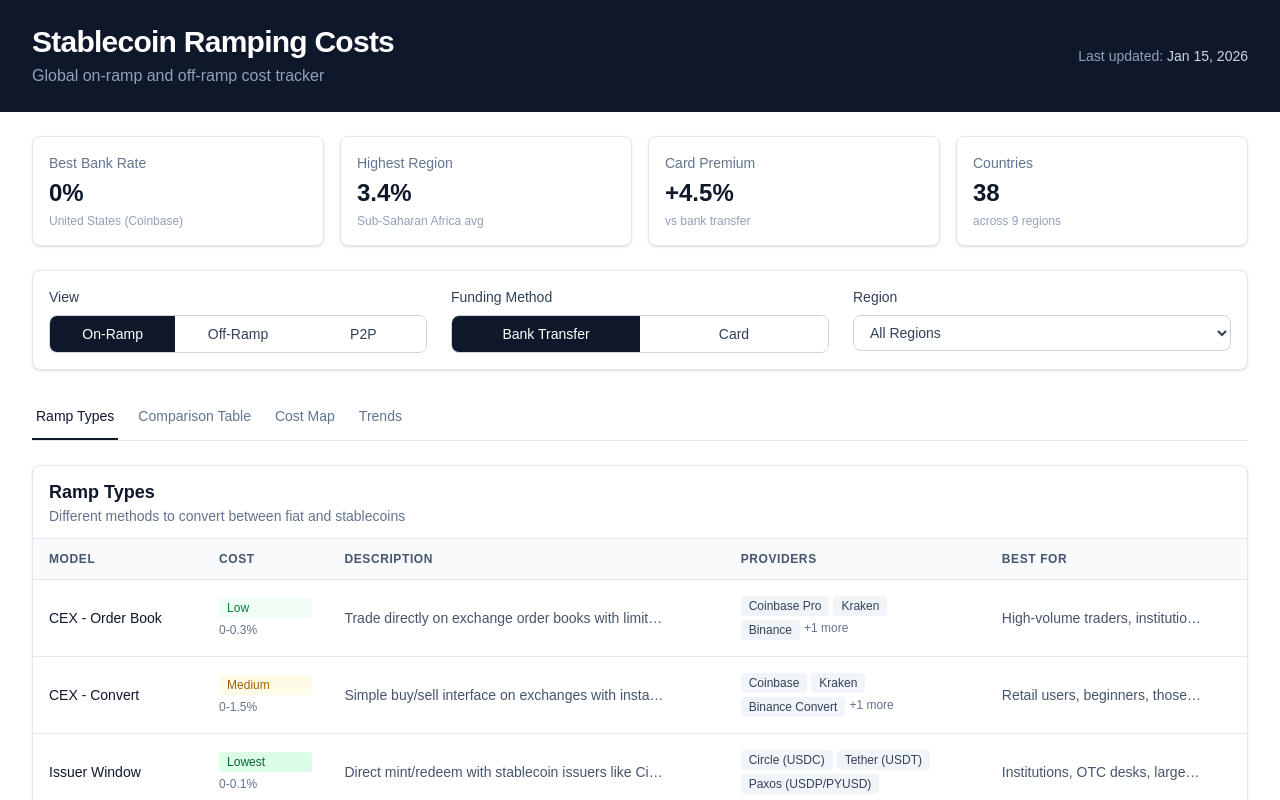
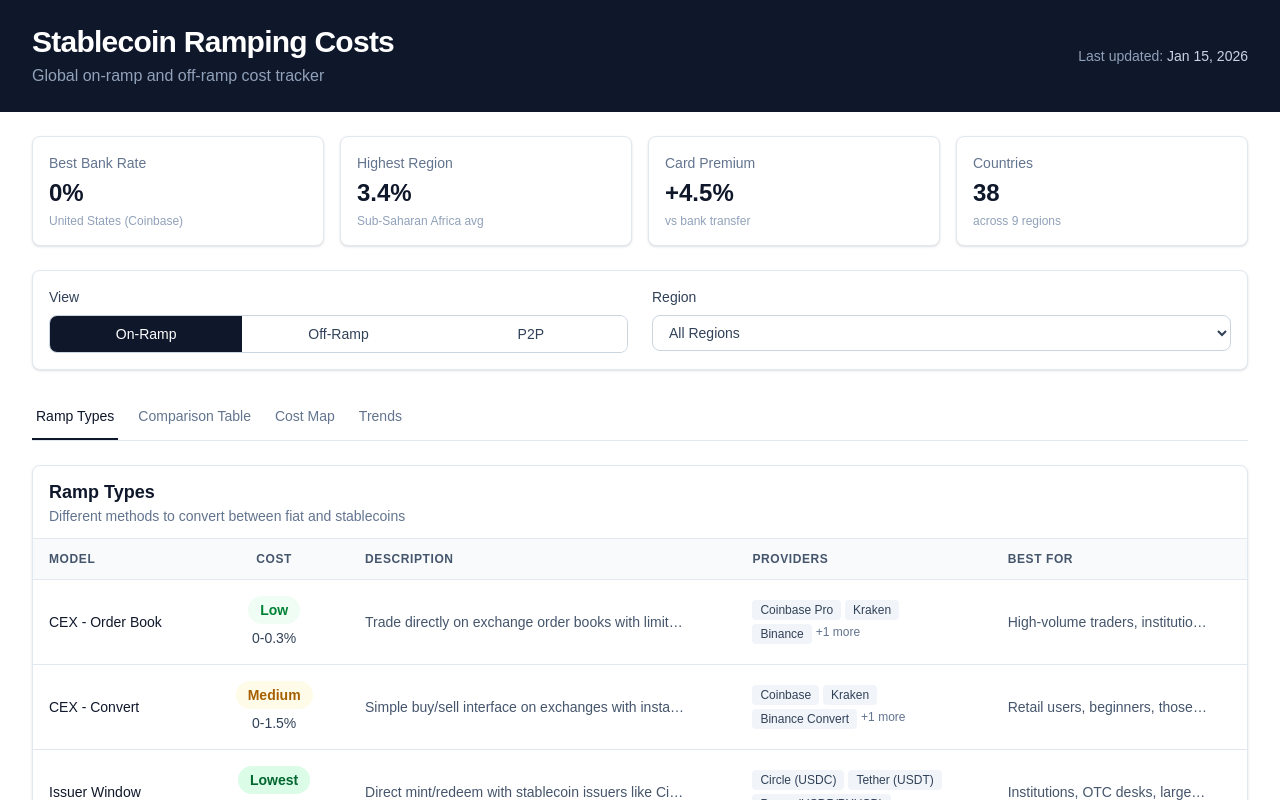
Before and after one commit to 0xSector/stablecoin-ramp-dashboard, a Next.js app: page / in a window 1280 px wide. Shown: the top 800 px of the page. Built offline with nearby package versions, Linux system fonts and the light colour scheme.

Commit message:
fix: center cost column in Ramp Types, move funding method to Cost Map

```diff
--- a/app/components/CostMap.tsx
+++ b/app/components/CostMap.tsx
@@ -1,13 +1,13 @@
 "use client";
 
-import { useMemo } from "react";
+import { useMemo, useState } from "react";
 import {
   ComposableMap,
   Geographies,
   Geography,
   ZoomableGroup,
 } from "react-simple-maps";
-import { RampCost, FilterState, getCostColor, COST_TIERS } from "@/lib/types";
+import { RampCost, FilterState, FundingMethod, getCostColor, COST_TIERS } from "@/lib/types";
 import { getCostValue } from "@/lib/utils";
 
 const GEO_URL = "https://cdn.jsdelivr.net/npm/world-atlas@2/countries-110m.json";
@@ -31,17 +31,19 @@ interface CostMapProps {
 }
 
 export default function CostMap({ data, filters, onCountrySelect }: CostMapProps) {
+  const [fundingMethod, setFundingMethod] = useState<FundingMethod>("bank");
+
   const costByCountry = useMemo(() => {
     const map = new Map<string, { cost: number | null; country: RampCost }>();
     data.forEach((country) => {
       const alpha3 = countryCodeMap[country.countryCode];
       if (alpha3) {
-        const cost = getCostValue(country, filters.viewMode, filters.fundingMethod);
+        const cost = getCostValue(country, filters.viewMode, fundingMethod);
         map.set(alpha3, { cost, country });
       }
     });
     return map;
-  }, [data, filters]);
+  }, [data, filters.viewMode, fundingMethod]);
 
   const getCountryColor = (geo: { properties: { name: string }; id: string }) => {
     const countryData = costByCountry.get(geo.id);
@@ -59,13 +61,18 @@ export default function CostMap({ data, filters, onCountrySelect }: CostMapProps
   const getViewLabel = () => {
     switch (filters.viewMode) {
       case "onramp":
-        return filters.fundingMethod === "bank" ? "Bank On-Ramp" : "Card On-Ramp";
+        return fundingMethod === "bank" ? "Bank On-Ramp" : "Card On-Ramp";
       case "offramp":
         return "Off-Ramp";
       case "p2p":
         return "P2P Spread";
     }
   };
+
+  const fundingMethods: { value: FundingMethod; label: string }[] = [
+    { value: "bank", label: "Bank" },
+    { value: "card", label: "Card" },
+  ];
 
   return (
     <div className="bg-white rounded-lg shadow-sm border border-slate-200 overflow-hidden">
@@ -76,6 +83,23 @@ export default function CostMap({ data, filters, onCountrySelect }: CostMapProps
             Showing: {getViewLabel()} costs
           </p>
         </div>
+        {filters.viewMode === "onramp" && (
+          <div className="flex rounded-lg overflow-hidden border border-slate-300">
+            {fundingMethods.map((method) => (
+              <button
+                key={method.value}
+                onClick={() => setFundingMethod(method.value)}
+                className={`px-3 py-1.5 text-sm font-medium transition-colors ${
+                  fundingMethod === method.value
+                    ? "bg-slate-900 text-white"
+                    : "bg-white text-slate-700 hover:bg-slate-50"
+                }`}
+              >
+                {method.label}
+              </button>
+            ))}
+          </div>
+        )}
       </div>
 
       <div className="relative aspect-[2/1] min-h-[300px]">
--- a/app/components/FilterControls.tsx
+++ b/app/components/FilterControls.tsx
@@ -1,6 +1,6 @@
 "use client";
 
-import { ViewMode, FundingMethod, Region, FilterState } from "@/lib/types";
+import { ViewMode, Region, FilterState } from "@/lib/types";
 
 interface FilterControlsProps {
   filters: FilterState;
@@ -17,11 +17,6 @@ export default function FilterControls({
     { value: "onramp", label: "On-Ramp" },
     { value: "offramp", label: "Off-Ramp" },
     { value: "p2p", label: "P2P" },
-  ];
-
-  const fundingMethods: { value: FundingMethod; label: string }[] = [
-    { value: "bank", label: "Bank Transfer" },
-    { value: "card", label: "Card" },
   ];
 
   return (
@@ -51,32 +46,6 @@ export default function FilterControls({
           </div>
         </div>
 
-        {/* Funding Method Toggle - Only show for on-ramp */}
-        {filters.viewMode === "onramp" && (
-          <div className="flex-1">
-            <label className="block text-sm font-medium text-slate-700 mb-2">
-              Funding Method
-            </label>
-            <div className="flex rounded-lg overflow-hidden border border-slate-300">
-              {fundingMethods.map((method) => (
-                <button
-                  key={method.value}
-                  onClick={() =>
-                    onFilterChange({ ...filters, fundingMethod: method.value })
-                  }
-                  className={`flex-1 px-3 py-2 text-sm font-medium transition-colors ${
-                    filters.fundingMethod === method.value
-                      ? "bg-slate-900 text-white"
-                      : "bg-white text-slate-700 hover:bg-slate-50"
-                  }`}
-                >
-                  {method.label}
-                </button>
-              ))}
-            </div>
-          </div>
-        )}
-
         {/* Region Filter */}
         <div className="flex-1">
           <label className="block text-sm font-medium text-slate-700 mb-2">
--- a/app/components/RampModels.tsx
+++ b/app/components/RampModels.tsx
@@ -46,7 +46,7 @@ export default function RampModels({ models }: RampModelsProps) {
               <th className="px-4 py-3 text-left text-xs font-semibold text-slate-600 uppercase tracking-wider">
                 Model
               </th>
-              <th className="px-4 py-3 text-left text-xs font-semibold text-slate-600 uppercase tracking-wider">
+              <th className="px-4 py-3 text-center text-xs font-semibold text-slate-600 uppercase tracking-wider">
                 Cost
               </th>
               <th className="px-4 py-3 text-left text-xs font-semibold text-slate-600 uppercase tracking-wider">
@@ -75,11 +75,11 @@ export default function RampModels({ models }: RampModelsProps) {
                     </span>
                   </td>
                   <td className="px-4 py-4 whitespace-nowrap">
-                    <div className="flex flex-col">
-                      <span className={`inline-flex items-center px-2 py-0.5 rounded text-xs font-medium ${colors.bg} ${colors.text}`}>
+                    <div className="flex flex-col items-center">
+                      <span className={`inline-flex items-center px-3 py-1 rounded-full text-sm font-semibold ${colors.bg} ${colors.text}`}>
                         {model.costLevel}
                       </span>
-                      <span className="text-xs text-slate-500 mt-1">
+                      <span className="text-sm font-medium text-slate-700 mt-1">
                         {model.costRange}
                       </span>
                     </div>
```
